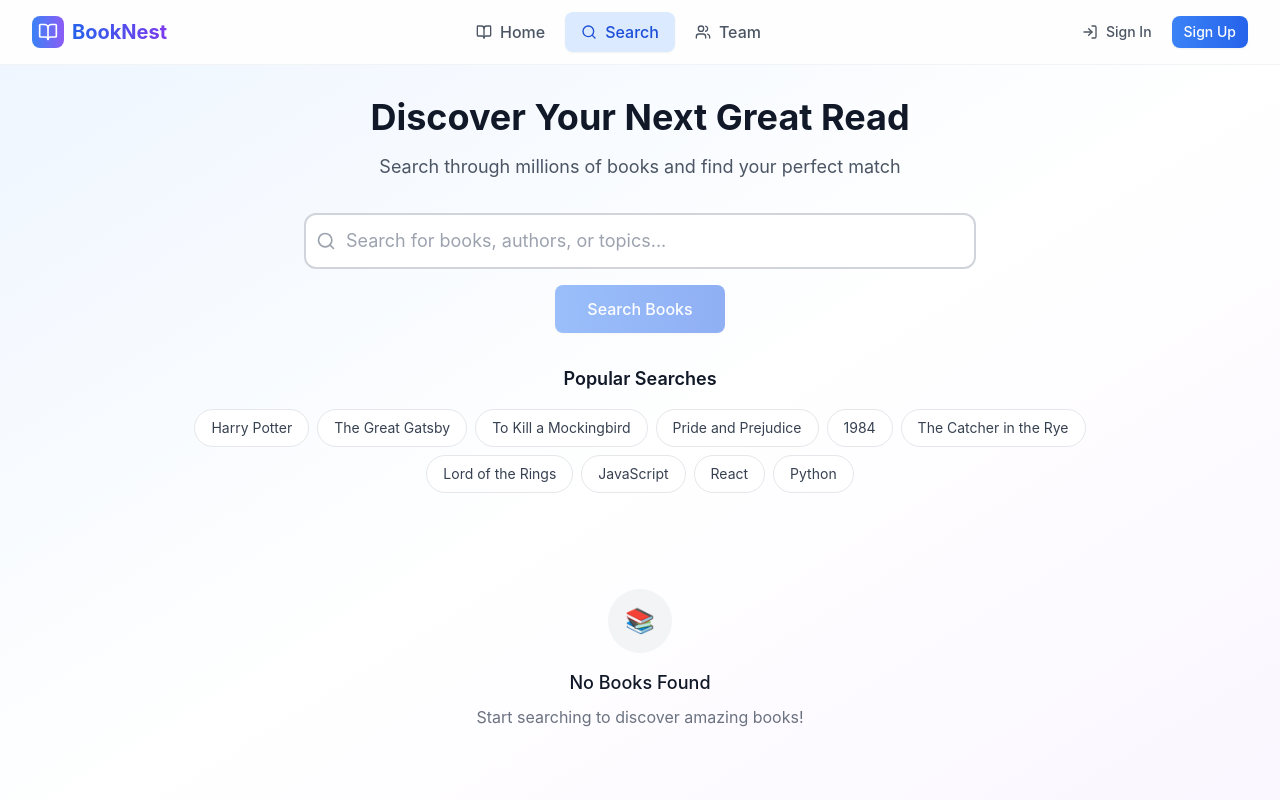
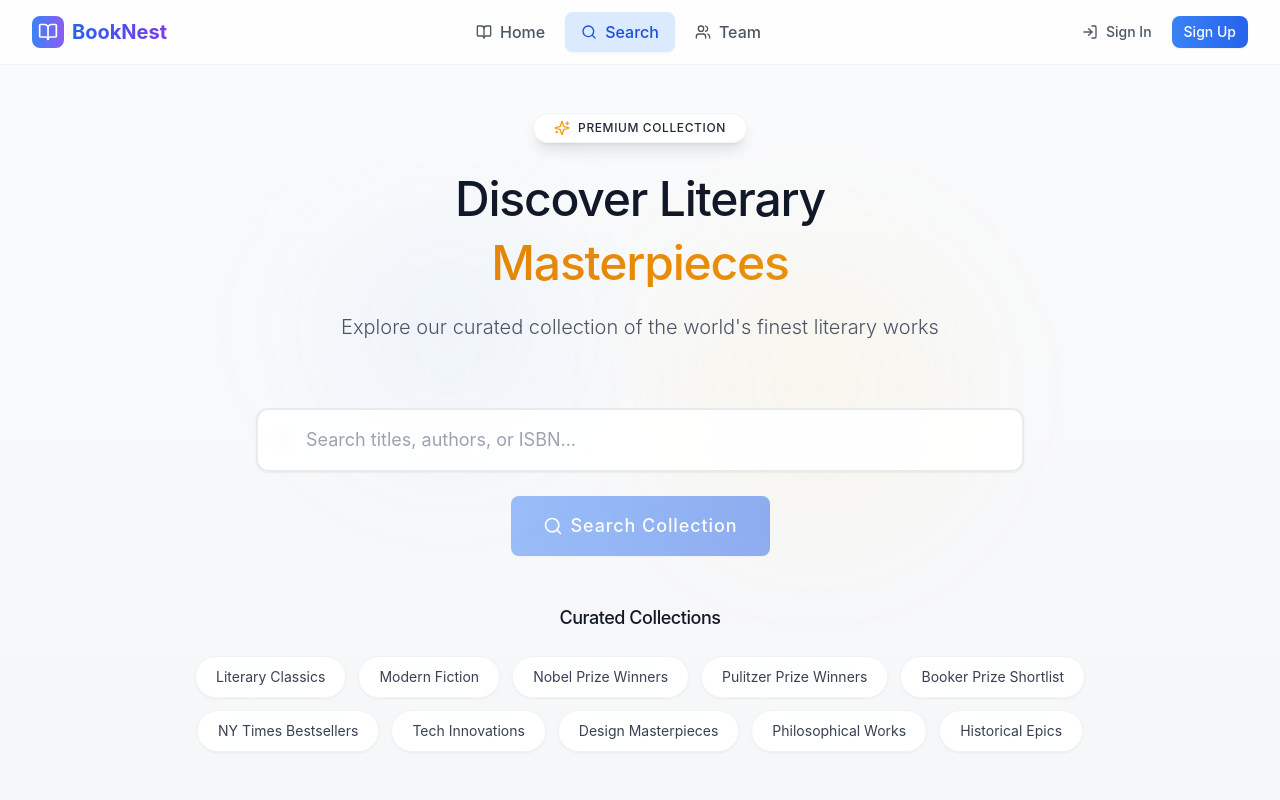
Before and after one commit to LEKKALA-BHASKAR/BookNest-SmartBridge, a React (Vite) app: page /search in a window 1280 px wide. Shown: the top 800 px of the page. Built offline with nearby package versions, Linux system fonts and the light colour scheme.

Commit message:
search bar implementation

```diff
--- a/src/pages/SearchPage.jsx
+++ b/src/pages/SearchPage.jsx
@@ -1,6 +1,7 @@
 import { useState, useEffect } from 'react'
 import { useNavigate } from 'react-router-dom'
-import { Search, Filter, X } from 'lucide-react'
+import { Search, Filter, X, Sparkles, Bookmark, BookOpen } from 'lucide-react'
+import { motion, AnimatePresence } from 'framer-motion'
 import { searchBooks, formatBookData } from '../services/googleBooksApi'
 import BookGrid from '../components/Books/BookGrid'
 import Button from '../components/UI/Button'
@@ -13,13 +14,14 @@ const SearchPage = () => {
   const [loading, setLoading] = useState(false)
   const [error, setError] = useState('')
   const [hasSearched, setHasSearched] = useState(false)
+  const [isFocused, setIsFocused] = useState(false)
   const navigate = useNavigate()
 
-  // Popular search suggestions
+  // Premium search suggestions
   const suggestions = [
-    'Harry Potter', 'The Great Gatsby', 'To Kill a Mockingbird',
-    'Pride and Prejudice', '1984', 'The Catcher in the Rye',
-    'Lord of the Rings', 'JavaScript', 'React', 'Python'
+    'Literary Classics', 'Modern Fiction', 'Nobel Prize Winners',
+    'Pulitzer Prize Winners', 'Booker Prize Shortlist', 'NY Times Bestsellers',
+    'Tech Innovations', 'Design Masterpieces', 'Philosophical Works', 'Historical Epics'
   ]
 
   const handleSearch = async (searchQuery = query) => {
@@ -34,7 +36,7 @@ const SearchPage = () => {
       const formattedBooks = results.map(formatBookData)
       setBooks(formattedBooks)
     } catch (err) {
-      setError('Failed to search books. Please try again.')
+      setError('Failed to search our premium collection. Please try again.')
       setBooks([])
     } finally {
       setLoading(false)
@@ -57,123 +59,203 @@ const SearchPage = () => {
   }
 
   return (
-    <div className="min-h-screen bg-gradient-to-br from-blue-50 via-white to-purple-50">
-      <div className="max-w-7xl mx-auto px-4 sm:px-6 lg:px-8 py-8">
+    <div className="min-h-screen bg-gradient-to-b from-gray-50 to-gray-100">
+      {/* Floating Decorative Elements */}
+      <div className="fixed top-0 left-0 w-full h-full pointer-events-none">
+        <div className="absolute top-1/4 left-1/4 w-64 h-64 bg-blue-400/5 rounded-full filter blur-3xl"></div>
+        <div className="absolute bottom-1/3 right-1/4 w-72 h-72 bg-amber-400/5 rounded-full filter blur-3xl"></div>
+      </div>
 
-        {/* Header */}
-        <div className="text-center mb-8">
-          <h1 className="text-3xl md:text-4xl font-bold text-gray-900 mb-4">
-            Discover Your Next Great Read
+      <div className="max-w-7xl mx-auto px-6 sm:px-8 py-12 relative z-10">
+        {/* Luxurious Header */}
+        <motion.div
+          initial={{ opacity: 0, y: 20 }}
+          animate={{ opacity: 1, y: 0 }}
+          transition={{ duration: 0.6 }}
+          className="text-center mb-16"
+        >
+          <motion.div
+            whileHover={{ scale: 1.05 }}
+            className="inline-flex items-center space-x-2 bg-white/90 backdrop-blur-md text-gray-800 px-5 py-1.5 rounded-full text-xs font-medium mb-8 shadow-lg border border-gray-200/50"
+          >
+            <Sparkles className="w-4 h-4 text-amber-500" />
+            <span className="tracking-wider">PREMIUM COLLECTION</span>
+          </motion.div>
+
+          <h1 className="text-4xl md:text-5xl font-medium text-gray-900 mb-6 tracking-tight leading-tight">
+            Discover Literary
+            <motion.span
+              initial={{ opacity: 0 }}
+              animate={{ opacity: 1 }}
+              transition={{ delay: 0.3, duration: 0.8 }}
+              className="block mt-4 text-transparent bg-clip-text bg-gradient-to-r from-amber-600 to-amber-500"
+            >
+              Masterpieces
+            </motion.span>
           </h1>
-          <p className="text-lg text-gray-600 max-w-2xl mx-auto">
-            Search through millions of books and find your perfect match
-          </p>
-        </div>
 
-        {/* Search Bar */}
-        <div className="max-w-2xl mx-auto mb-8">
+          <motion.p
+            initial={{ opacity: 0 }}
+            animate={{ opacity: 1 }}
+            transition={{ delay: 0.5, duration: 0.8 }}
+            className="text-xl text-gray-600 max-w-2xl mx-auto leading-relaxed font-light"
+          >
+            Explore our curated collection of the world's finest literary works
+          </motion.p>
+        </motion.div>
+
+        {/* Premium Search Bar */}
+        <motion.div
+          initial={{ opacity: 0, y: 20 }}
+          animate={{ opacity: 1, y: 0 }}
+          transition={{ delay: 0.2, duration: 0.6 }}
+          className="max-w-3xl mx-auto mb-12"
+        >
           <div className="relative">
-            <div className="absolute inset-y-0 left-0 pl-3 flex items-center pointer-events-none">
+            <div className="absolute inset-y-0 left-0 pl-4 flex items-center pointer-events-none">
               <Search className="h-5 w-5 text-gray-400" />
             </div>
             <Input
               type="text"
-              placeholder="Search for books, authors, or topics..."
+              placeholder="Search titles, authors, or ISBN..."
               value={query}
               onChange={(e) => setQuery(e.target.value)}
               onKeyPress={handleKeyPress}
-              className="pl-10 pr-4 py-3 text-lg rounded-xl border-2 focus:ring-2 focus:ring-primary-500"
+              onFocus={() => setIsFocused(true)}
+              onBlur={() => setIsFocused(false)}
+              className="pl-12 pr-10 py-4 text-lg rounded-xl border-2 border-gray-300/50 focus:ring-2 focus:ring-amber-500/30 focus:border-amber-500/50 bg-white/90 backdrop-blur-sm shadow-sm hover:shadow-md transition-all duration-300"
             />
             {query && (
               <button
                 onClick={() => setQuery('')}
-                className="absolute inset-y-0 right-0 pr-3 flex items-center"
+                className="absolute inset-y-0 right-0 pr-4 flex items-center"
               >
-                <X className="h-5 w-5 text-gray-400 hover:text-gray-600" />
+                <X className="h-5 w-5 text-gray-400 hover:text-gray-600 transition-colors" />
               </button>
             )}
           </div>
 
-          <div className="mt-4 flex justify-center">
+          <motion.div
+            className="mt-6 flex justify-center"
+            initial={{ opacity: 0 }}
+            animate={{ opacity: 1 }}
+            transition={{ delay: 0.4 }}
+          >
             <Button
               onClick={() => handleSearch()}
               disabled={!query.trim() || loading}
               loading={loading}
-              size="lg"
-              className="px-8"
+              size="xl"
+              className="px-10 shadow-lg hover:shadow-xl transition-all duration-300 bg-gradient-to-r from-amber-500 to-amber-600 hover:from-amber-400 hover:to-amber-500"
             >
-              Search Books
+              <Search className="w-5 h-5 mr-2" />
+              <span className="tracking-wider">Search Collection</span>
             </Button>
-          </div>
-        </div>
+          </motion.div>
+        </motion.div>
 
-        {/* Search Suggestions */}
+        {/* Premium Search Suggestions */}
         {!hasSearched && (
-          <div className="max-w-4xl mx-auto mb-12">
-            <h3 className="text-lg font-semibold text-gray-900 mb-4 text-center">
-              Popular Searches
+          <motion.div
+            initial={{ opacity: 0 }}
+            animate={{ opacity: 1 }}
+            transition={{ delay: 0.6 }}
+            className="max-w-5xl mx-auto mb-16"
+          >
+            <h3 className="text-lg font-medium text-gray-900 mb-6 text-center tracking-tight">
+              Curated Collections
             </h3>
-            <div className="flex flex-wrap justify-center gap-2">
+            <div className="flex flex-wrap justify-center gap-3">
               {suggestions.map((suggestion, index) => (
-                <button
+                <motion.button
                   key={index}
+                  whileHover={{ scale: 1.05 }}
+                  whileTap={{ scale: 0.95 }}
                   onClick={() => handleSuggestionClick(suggestion)}
-                  className="px-4 py-2 bg-white border border-gray-200 rounded-full text-sm text-gray-700 hover:bg-primary-50 hover:border-primary-200 hover:text-primary-700 transition-colors"
+                  className="px-5 py-2.5 bg-white/90 backdrop-blur-md border border-gray-200/50 rounded-full text-sm text-gray-700 hover:bg-amber-50 hover:border-amber-200 hover:text-amber-700 transition-all duration-300 shadow-sm hover:shadow-md"
                 >
                   {suggestion}
-                </button>
+                </motion.button>
               ))}
             </div>
-          </div>
+          </motion.div>
         )}
 
         {/* Error Message */}
         {error && (
-          <div className="max-w-2xl mx-auto mb-8">
-            <div className="bg-error-50 border border-error-200 rounded-lg p-4 text-center">
-              <p className="text-error-700">{error}</p>
+          <motion.div
+            initial={{ opacity: 0, scale: 0.95 }}
+            animate={{ opacity: 1, scale: 1 }}
+            className="max-w-2xl mx-auto mb-12"
+          >
+            <div className="bg-red-50/90 backdrop-blur-sm border border-red-200 rounded-xl p-6 text-center shadow-sm">
+              <p className="text-red-700 font-medium">{error}</p>
               <Button
                 variant="ghost"
                 onClick={() => handleSearch()}
-                className="mt-2 text-error-600 hover:text-error-700"
+                className="mt-4 text-red-600 hover:text-red-700 border border-red-200 hover:border-red-300"
               >
-                Try Again
+                Retry Search
               </Button>
             </div>
-          </div>
+          </motion.div>
         )}
 
-        {/* Results */}
-        <div>
+        {/* Results Section */}
+        <motion.div
+          initial={{ opacity: 0 }}
+          animate={{ opacity: 1 }}
+          transition={{ delay: 0.2 }}
+        >
           {hasSearched && !loading && (
-            <div className="mb-6">
+            <div className="mb-8">
               <div className="flex items-center justify-between">
-                <h2 className="text-xl font-semibold text-gray-900">
+                <h2 className="text-xl font-medium text-gray-900 tracking-tight">
                   {books.length > 0 ? (
-                    `Found ${books.length} books for "${query}"`
+                    <span>
+                      Showing <span className="text-amber-600">{books.length}</span> results for
+                      <span className="italic"> "{query}"</span>
+                    </span>
                   ) : (
-                    `No results for "${query}"`
+                    `No matches found for "${query}"`
                   )}
                 </h2>
 
                 {books.length > 0 && (
-                  <div className="flex items-center space-x-2">
+                  <div className="flex items-center space-x-2 text-sm text-gray-500">
                     <Filter className="w-4 h-4 text-gray-400" />
-                    <span className="text-sm text-gray-500">24 results</span>
+                    <span>Refine Results</span>
                   </div>
                 )}
               </div>
             </div>
           )}
 
+          {/* Book Grid with Premium Styling */}
           <BookGrid
             books={books}
             loading={loading}
             onBookClick={handleBookClick}
             type="api"
-            emptyMessage={hasSearched ? `No books found for "${query}". Try a different search term.` : 'Start searching to discover amazing books!'}
+            emptyMessage={
+              hasSearched
+                ? `Our curators couldn't find matches for "${query}". Try a different term.`
+                : (
+                  <div className="text-center py-16">
+                    <BookOpen className="w-12 h-12 mx-auto text-gray-400 mb-4" />
+                    <h3 className="text-xl font-medium text-gray-700 mb-2">Begin Your Literary Journey</h3>
+                    <p className="text-gray-500 max-w-md mx-auto">
+                      Search our exclusive collection to discover your next masterpiece
+                    </p>
+                  </div>
+                )
+            }
+            bookCardProps={{
+              className: "bg-white/90 backdrop-blur-sm border border-gray-200/50 hover:border-amber-300/50 shadow-sm hover:shadow-md transition-all duration-300",
+              imageClass: "group-hover:scale-105 transition-transform duration-500"
+            }}
           />
-        </div>
+        </motion.div>
       </div>
     </div>
   )
```
